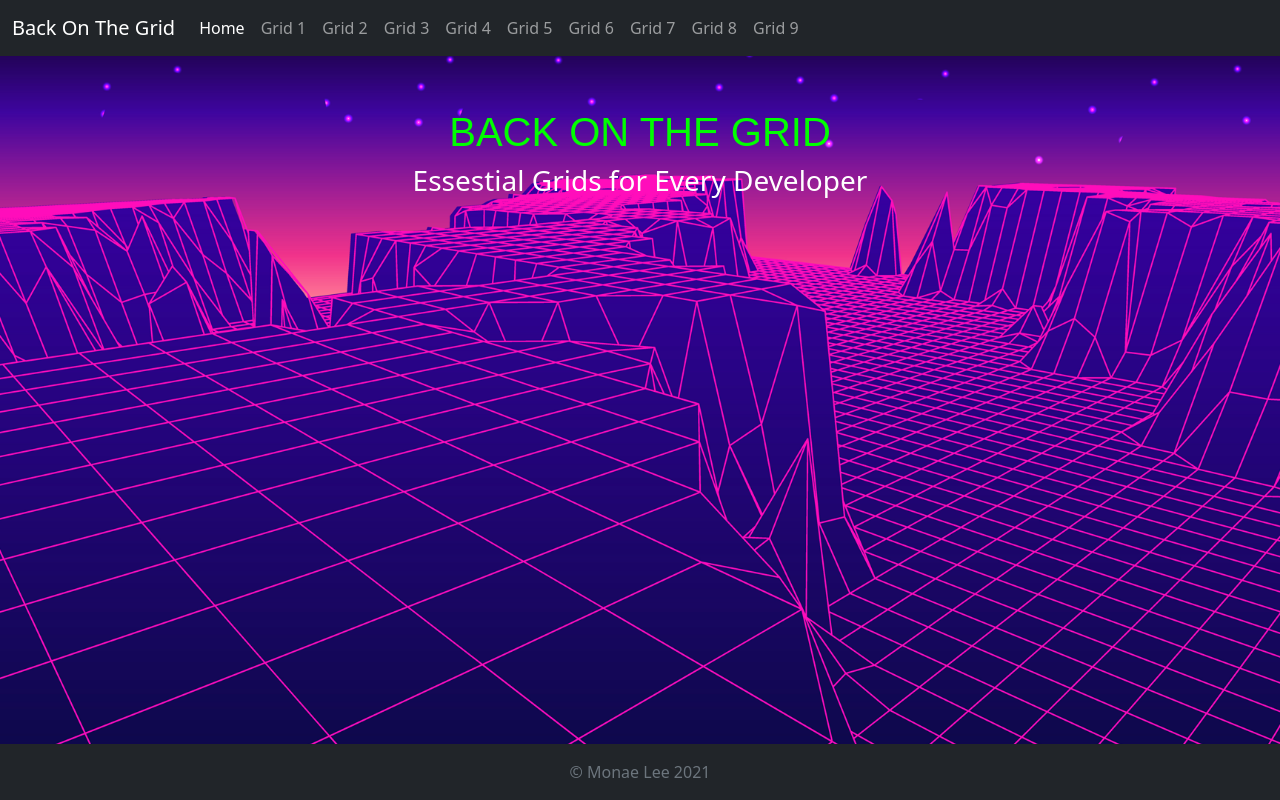
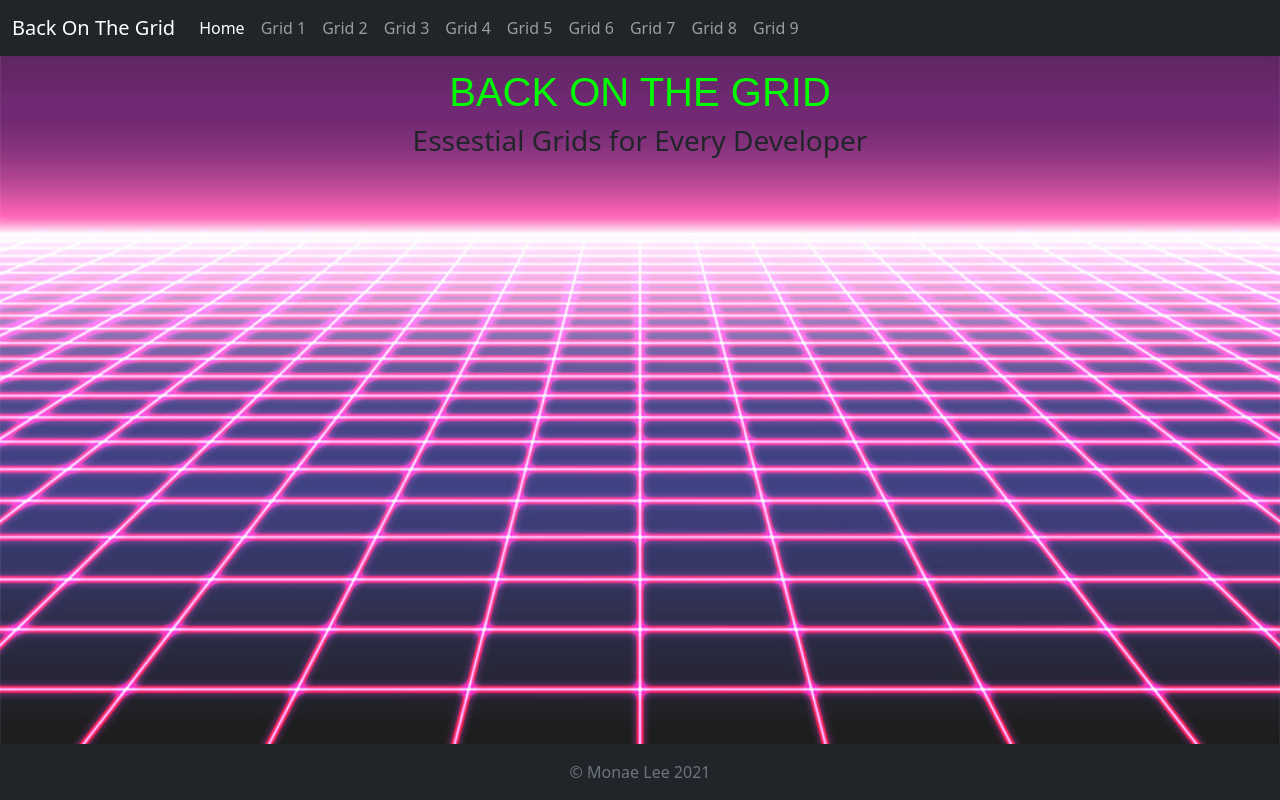
Before and after one commit to danijha-lee/GridProject, a plain HTML site: page index.html in a window 1280 px wide. Drawn offline with nearby package versions, Linux system fonts and the light colour scheme; a web font is replaced by a local one.

Commit message:
updates...

```diff
--- a/css/style.css
+++ b/css/style.css
@@ -38,7 +38,7 @@
   }
 
   .minHeight{
-      min-height: 75vh;
+      min-height: 60vh;
   }
 
   .bgGrid{
--- a/index.html
+++ b/index.html
@@ -19,7 +19,7 @@
    <link rel="stylesheet" href="css/style.css">
 </head>
 
-<body class="d-flex flex-column h-100 bgImage">
+<body class="d-flex flex-column h-100 bgGrid">
 
 <nav class="navbar navbar-expand-md navbar-dark fixed-top bg-dark">
     <div class="container-fluid">
@@ -67,8 +67,8 @@
 
     <main class="flex-shrink-0">
        <div class="container  text-center text-white">
-           <h1 class="mt-5 heroText">Back On The Grid</h1>
-           <h3>Essestial Grids for Every Developer </h3>
+           <h1 class="mt-2 heroText">Back On The Grid</h1>
+           <h3 class="text-dark">Essestial Grids for Every Developer </h3>
        </div>
     </main>
     <footer class="footer mt-auto py-3 bg-dark sticky-footer">
```
